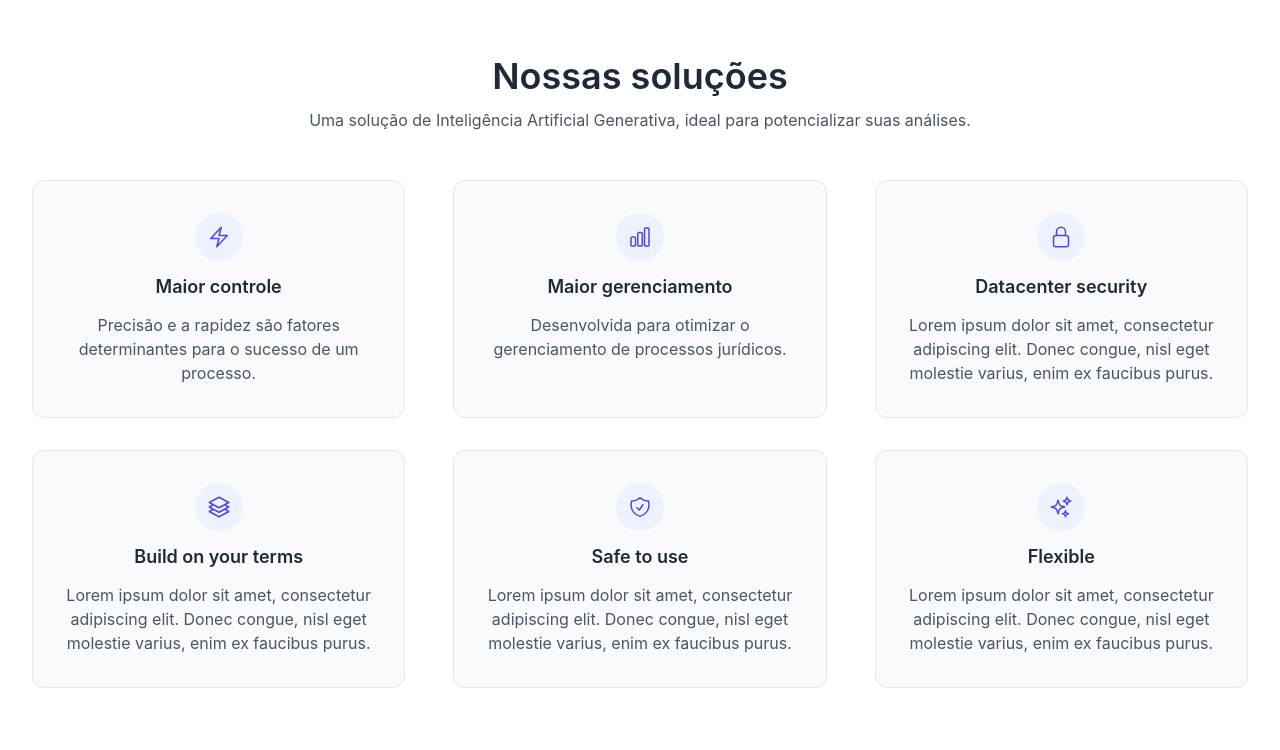
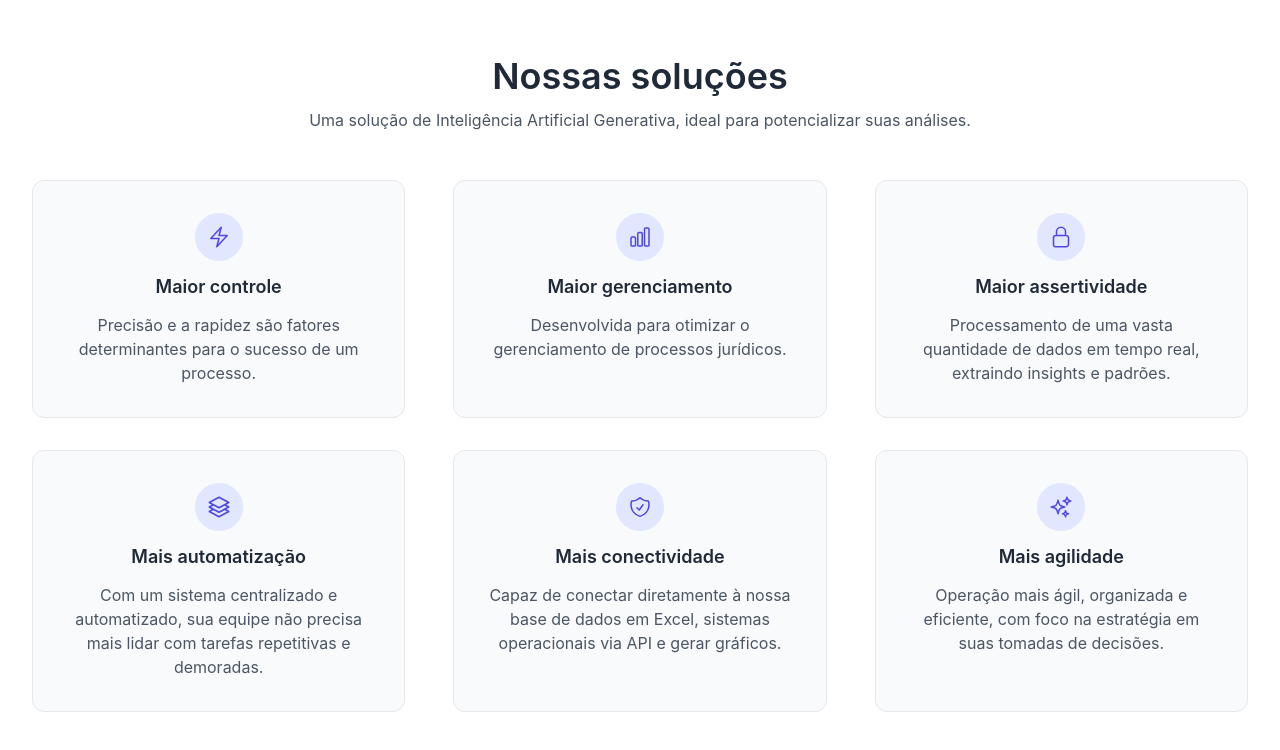
Before and after one commit to System-Apollo/FRONT_T.IA.GO, a Next.js app: page /solucoes/firstSection in a window 1280 px wide. Shown: the top 750 px of the page. Built offline with nearby package versions, Linux system fonts and the light colour scheme.

Commit message:
✅ update: changed text into cards

```diff
--- a/src/pages/solucoes/firstSection/index.tsx
+++ b/src/pages/solucoes/firstSection/index.tsx
@@ -22,32 +22,32 @@ export default function FirstSection () {
                 <svg xmlns="http://www.w3.org/2000/svg" fill="none" viewBox="0 0 24 24" strokeWidth={1.5} stroke="currentColor" className="w-6 h-6">
                     <path strokeLinecap="round" strokeLinejoin="round" d="M16.5 10.5V6.75a4.5 4.5 0 10-9 0v3.75m-.75 11.25h10.5a2.25 2.25 0 002.25-2.25v-6.75a2.25 2.25 0 00-2.25-2.25H6.75a2.25 2.25 0 00-2.25 2.25v6.75a2.25 2.25 0 002.25 2.25z" />
                 </svg>,
-            title: "Datacenter security",
-            desc: "Lorem ipsum dolor sit amet, consectetur adipiscing elit. Donec congue, nisl eget molestie varius, enim ex faucibus purus."
+            title: "Maior assertividade",
+            desc: "Processamento de uma vasta quantidade de dados em tempo real, extraindo insights e padrões."
         },
         {
             icon:
                 <svg xmlns="http://www.w3.org/2000/svg" fill="none" viewBox="0 0 24 24" strokeWidth={1.5} stroke="currentColor" className="w-6 h-6">
                     <path strokeLinecap="round" strokeLinejoin="round" d="M6.429 9.75L2.25 12l4.179 2.25m0-4.5l5.571 3 5.571-3m-11.142 0L2.25 7.5 12 2.25l9.75 5.25-4.179 2.25m0 0L21.75 12l-4.179 2.25m0 0l4.179 2.25L12 21.75 2.25 16.5l4.179-2.25m11.142 0l-5.571 3-5.571-3" />
                 </svg>,
-            title: "Build on your terms",
-            desc: "Lorem ipsum dolor sit amet, consectetur adipiscing elit. Donec congue, nisl eget molestie varius, enim ex faucibus purus."
+            title: "Mais automatização",
+            desc: "Com um sistema centralizado e automatizado, sua equipe não precisa mais lidar com tarefas repetitivas e demoradas."
         },
         {
             icon:
                 <svg xmlns="http://www.w3.org/2000/svg" fill="none" viewBox="0 0 24 24" strokeWidth={1.5} stroke="currentColor" className="w-6 h-6">
                     <path strokeLinecap="round" strokeLinejoin="round" d="M9 12.75L11.25 15 15 9.75m-3-7.036A11.959 11.959 0 013.598 6 11.99 11.99 0 003 9.749c0 5.592 3.824 10.29 9 11.623 5.176-1.332 9-6.03 9-11.622 0-1.31-.21-2.571-.598-3.751h-.152c-3.196 0-6.1-1.248-8.25-3.285z" />
                 </svg>,
-            title: "Safe to use",
-            desc: "Lorem ipsum dolor sit amet, consectetur adipiscing elit. Donec congue, nisl eget molestie varius, enim ex faucibus purus."
+            title: "Mais conectividade",
+            desc: "Capaz de conectar diretamente à nossa base de dados em Excel, sistemas operacionais via API e gerar gráficos."
         },
         {
             icon:
                 <svg xmlns="http://www.w3.org/2000/svg" fill="none" viewBox="0 0 24 24" strokeWidth={1.5} stroke="currentColor" className="w-6 h-6">
                     <path strokeLinecap="round" strokeLinejoin="round" d="M9.813 15.904L9 18.75l-.813-2.846a4.5 4.5 0 00-3.09-3.09L2.25 12l2.846-.813a4.5 4.5 0 003.09-3.09L9 5.25l.813 2.846a4.5 4.5 0 003.09 3.09L15.75 12l-2.846.813a4.5 4.5 0 00-3.09 3.09zM18.259 8.715L18 9.75l-.259-1.035a3.375 3.375 0 00-2.455-2.456L14.25 6l1.036-.259a3.375 3.375 0 002.455-2.456L18 2.25l.259 1.035a3.375 3.375 0 002.456 2.456L21.75 6l-1.035.259a3.375 3.375 0 00-2.456 2.456zM16.894 20.567L16.5 21.75l-.394-1.183a2.25 2.25 0 00-1.423-1.423L13.5 18.75l1.183-.394a2.25 2.25 0 001.423-1.423l.394-1.183.394 1.183a2.25 2.25 0 001.423 1.423l1.183.394-1.183.394a2.25 2.25 0 00-1.423 1.423z" />
                 </svg>,
-            title: "Flexible",
-            desc: "Lorem ipsum dolor sit amet, consectetur adipiscing elit. Donec congue, nisl eget molestie varius, enim ex faucibus purus."
+            title: "Mais agilidade",
+            desc: "Operação mais ágil, organizada e eficiente, com foco na estratégia em suas tomadas de decisões."
         },
     ]
 
@@ -67,7 +67,7 @@ export default function FirstSection () {
                         {
                             features.map((item, idx) => (
                                 <li key={idx} className="space-y-3 border rounded-xl bg-slate-50 p-8">
-                                    <div className="w-12 h-12 mx-auto bg-indigo-50 text-indigo-600 rounded-full flex items-center justify-center">
+                                    <div className="w-12 h-12 mx-auto bg-indigo-100 text-indigo-600 rounded-full flex items-center justify-center">
                                         {item.icon}
                                     </div>
                                     <h4 className="text-lg text-gray-800 font-semibold">
```
